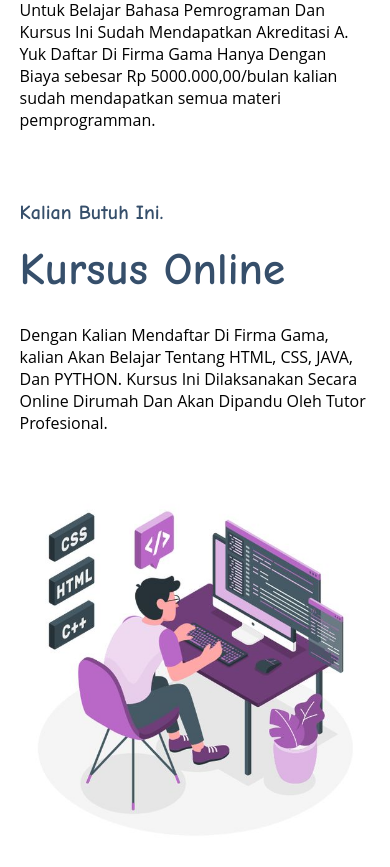
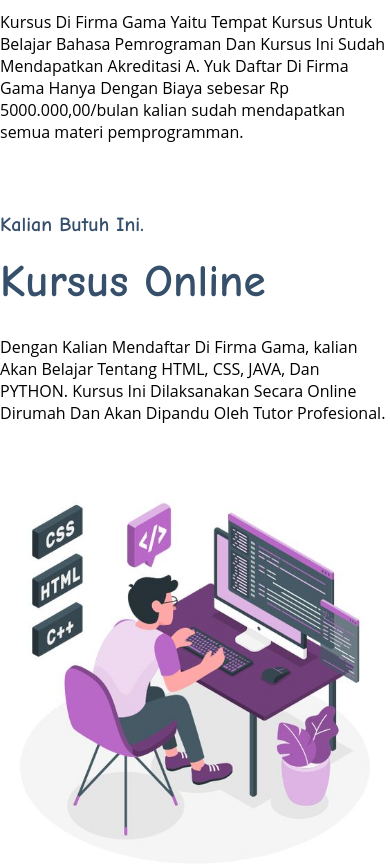
Before and after one commit to gedeputuadyatmaputra/website-html, a plain HTML site: page index.html in a window 390 px wide. Shown: the part 905-1772 px from the top of the page. Drawn offline with Linux system fonts and the light colour scheme.

Commit message:
Update style.css

```diff
--- a/File Utama/style.css
+++ b/File Utama/style.css
@@ -209,9 +209,9 @@ h3 {
     margin-top: 50px;
 }
 
-@media screen and (max-width: 991.98px) {
+@media screen and (max-width: 922px) {
     .wrapper {
-        width: 90%;
+        width: 100%;
     }
 
     .logo a {
```
